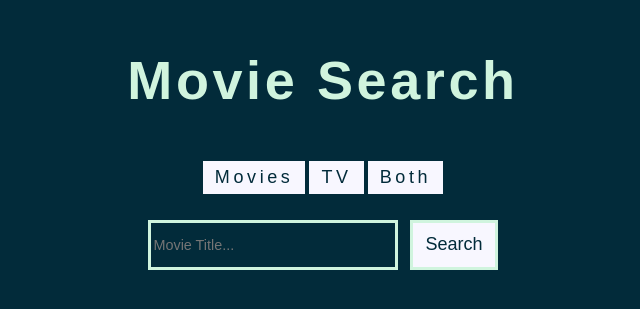
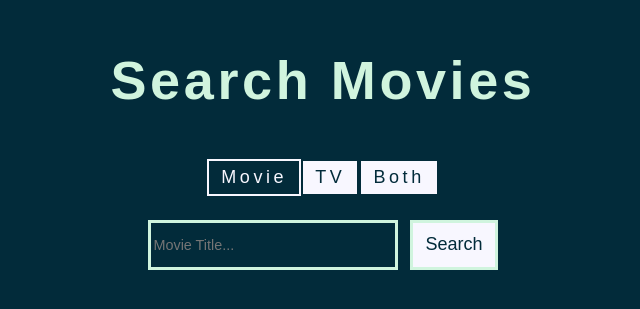
Before and after one commit to admaloch/react-movie-search, a React (Vite) app: page / in a window 1280 px wide. Shown: the part 101-410 px from the top of the page, without its empty margins (317-957 px from the left). Built offline with nearby package versions, Linux system fonts and the light colour scheme.

Commit message:
finished setting up state and storing data

```diff
--- a/src/App.jsx
+++ b/src/App.jsx
@@ -1,13 +1,64 @@
 import MainSearch from './components/MainSearchSection/MainSearch'
+
 import './App.css'
+import { useState } from 'react'
+
+
+const searchTypeOptions = [
+  {
+    type: 'Movie', isActive: true, heading: 'Search Movies', colorScheme: {
+      '--text': '#f8f7ff', '--mainBackground': '#022B3A', '--containertext': '#022B3A', '--containerBackground': '#f8f7ff', '--color1': '#ff99c8', '--color2': '#d0f4de', '--color3': '#fdfcdc', '--overlay': 'rgba(248, 247, 255, .8)'
+    }
+  },
+  {
+    type: 'TV', isActive: false, heading: 'Search TV Shows', colorScheme: { '--text': '#022B3A', '--mainBackground': '#f7ede2', '--containertext': '#f7ede2', '--containerBackground': '#022B3A', '--color1': '#219ebc', '--color2': '#03045e', '--color3': '#1F7A8C', '--overlay': 'rgba(2, 43, 58, .8)' },
+  },
+  {
+    type: 'Both', isActive: false, heading: 'Search Movies and TV Shows', colorScheme: { '--text': '#284b63', '--mainBackground': '#cbc0d3', '--containertext': '#cbc0d3', '--containerBackground': '#284b63', '--color1': '#c1121f', '--color2': '#023e8a', '--color3': '#1b4332', '--overlay': 'rgba(40, 75, 99, .8)' },
+  },
+]
+
 
 
 function App() {
 
+  const [searchType, setSearchType] = useState(searchTypeOptions)
+
+  const handleBtnType = (type) => {
+    updateColorScheme(type)
+    updateStateFunc(type)
+  }
+
+  const updateStateFunc = (type) => {
+    setSearchType((oldType) => {
+      return oldType.map((item) => {
+        if (item.type === type) {
+          return ({ ...item, isActive: true })
+        } else {
+          return ({ ...item, isActive: false })
+        }
+      })
+    })
+  }
+
+  const updateColorScheme = (type) => {
+    const currType = searchType.filter(item => item.type === type)
+    const currTypeColorScheme = currType[0].colorScheme
+    changeColorVars(currTypeColorScheme)
+    // fade(sliderContainer, 0, 'none')
+    // fade(headerInfo, 0)
+    // fade(arrow, 0)
+    // searchElement.style.margin = '8rem 0 0 0'
+  }
+
+
+  const changeColorVars = vars => Object.entries(vars)
+    .forEach(v => document.querySelector(':root')
+      .style.setProperty(v[0], v[1]));
 
   return (
     <>
-      <MainSearch />
+      <MainSearch handleBtnType={handleBtnType} types={searchType} />
 
     </>
   )
--- a/src/components/MainSearchSection/MainSearch.jsx
+++ b/src/components/MainSearchSection/MainSearch.jsx
@@ -3,12 +3,19 @@ import SearchForm from "./SearchForm.jsx"
 import SearchTypeButtons from "./SearchTypeButtons";
 
 
-const MainSearch = () => {
+
+const MainSearch = ({ types, handleBtnType }) => {
+
+    const currType = types.filter(item => item.isActive === true)[0].heading
+
+
     return (
 
         <div className="main-search-section">
-            <h1> <span className="title-change">Movie</span> Search</h1>
-            <SearchTypeButtons />
+            <h1>{currType}</h1>
+            <SearchTypeButtons
+                handleBtnType={handleBtnType}
+                types={types} />
             <SearchForm />
 
         </div>
--- a/src/components/MainSearchSection/SearchTypeButton.jsx
+++ b/src/components/MainSearchSection/SearchTypeButton.jsx
@@ -1,16 +1,15 @@
 
 
-const SearchTypeButton = ({type}) => {
-    return (
+const SearchTypeButton = ({ type, isActive, handleBtnType }) => {
 
 
 
-                <li className = "result-btn">{type}</li>
-
-
-
-
-
+    return (
+        <li
+            onClick={() => handleBtnType(type)}
+            className={`result-btn ${isActive ? 'active' : ''}`}>
+            {type}
+        </li>
     )
 }
 export default SearchTypeButton;
--- a/src/components/MainSearchSection/SearchTypeButtons.jsx
+++ b/src/components/MainSearchSection/SearchTypeButtons.jsx
@@ -1,19 +1,21 @@
 import SearchTypeButton from "./SearchTypeButton";
 
-const SearchTypeButtons = () => {
+const SearchTypeButtons = ({ types, handleBtnType }) => {
+
     return (
 
         <ul id="result-type-container">
+            {types.map((movieType) => (
+                <SearchTypeButton
 
-            <SearchTypeButton type = {'Movies'}/>
-            <SearchTypeButton type = {'TV'}/>
-            <SearchTypeButton type = {'Both'}/>
+                    key={movieType.type}
+                    type={movieType.type}
+                    isActive={movieType.isActive}
+                    handleBtnType={handleBtnType}
 
+                />
+            ))}
         </ul>
-
-
-
-
     )
 }
 export default SearchTypeButtons;
```
Also changed, not shown: src/components/utility/utility.js (added, +106 -0 lines).
